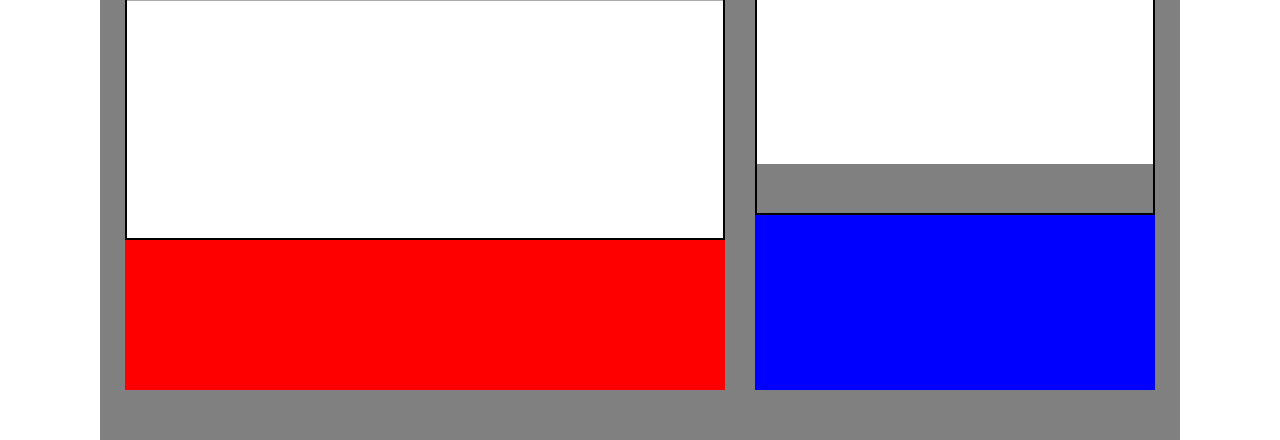
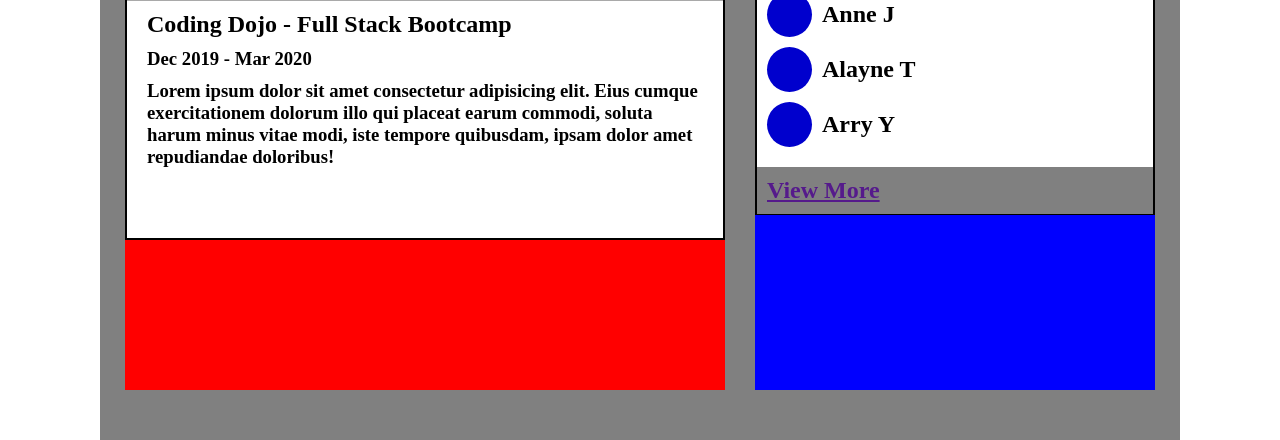
Before and after one commit to LuckyM1618/Mike_Web_Fund_2021, a plain HTML site: page ProfilePage/index.html in a window 1280 px wide. Shown: the part 510-950 px from the top of the page. Drawn offline with Linux system fonts and the light colour scheme.

Commit message:
Finished all body content except images

```diff
--- a/ProfilePage/index.html
+++ b/ProfilePage/index.html
@@ -45,7 +45,9 @@
                     </div>
 
                     <div id="edu_body">
-
+                        <h2>Coding Dojo - Full Stack Bootcamp</h2>
+                        <h3>Dec 2019 - Mar 2020</h3>
+                        <h3>Lorem ipsum dolor sit amet consectetur adipisicing elit. Eius cumque exercitationem dolorum illo qui placeat earum commodi, soluta harum minus vitae modi, iste tempore quibusdam, ipsam dolor amet repudiandae doloribus!</h3>
                     </div>
                 </div>
             </div>
@@ -63,7 +65,7 @@
                     <div id="conn_req_body">
                         <div class="conn_req_body_row">
                             <div class="conn_req_body_left">
-                                <div class="conn_profile_img"></div>
+                                <div class="req_profile_img"></div>
 
                                 <h2>Todd E</h2>
                             </div>
@@ -76,7 +78,7 @@
 
                         <div class="conn_req_body_row">
                             <div class="conn_req_body_left">
-                                <div class="conn_profile_img"></div>
+                                <div class="req_profile_img"></div>
 
                                 <h2>Phil K</h2>
                             </div>
@@ -99,11 +101,33 @@
                     </div>
 
                     <div id="your_conns_body">
+                        <div class="your_conns_body_row">
+                            <div class="conns_profile_img"></div>
 
+                            <h2>Adrien D</h2>
+                        </div>
+
+                        <div class="your_conns_body_row">
+                            <div class="conns_profile_img"></div>
+
+                            <h2>Anne J</h2>
+                        </div>
+
+                        <div class="your_conns_body_row">
+                            <div class="conns_profile_img"></div>
+
+                            <h2>Alayne T</h2>
+                        </div>
+
+                        <div class="your_conns_body_row">
+                            <div class="conns_profile_img"></div>
+
+                            <h2>Arry Y</h2>
+                        </div>
                     </div>
 
                     <div id="your_conns_footer">
-
+                        <h2><a href="">View More</a></h2>
                     </div>
                 </div>
             </div>
--- a/ProfilePage/style.css
+++ b/ProfilePage/style.css
@@ -131,8 +131,17 @@
 #edu_body {
     height: 240px;
     width: 100%;
+    padding: 10px 20px;
+    display: flex;
+    flex-direction: column;
+    align-items: flex-start;
+    justify-content: flex-start;
     box-sizing: border-box;
     background-color: white;
+}
+
+#edu_body > * {
+    margin-bottom: 10px;
 }
 
 #right_content {
@@ -206,7 +215,7 @@
     align-items: center;
 }
 
-.conn_profile_img {
+.req_profile_img {
     height: 45px;
     width: 45px;
     border-radius: 50%;
@@ -274,13 +283,45 @@
 #your_conns_body {
     height: 240px;
     width: 100%;
+    padding: 10px;
+    display: flex;
+    flex-direction: column;
+    justify-content: flex-start;
+    align-items: center;
     box-sizing: border-box;
     background-color: white;
+}
+
+.your_conns_body_row {
+    width: 100%;
+    margin-bottom: 10px;
+    box-sizing: border-box;
+    display: flex;
+    flex-direction: row;
+    justify-content: flex-start;
+    align-items: center;
+}
+
+.conns_profile_img {
+    height: 45px;
+    width: 45px;
+    border-radius: 50%;
+    background-color: mediumblue;
+    margin-right: 10px;
 }
 
 #your_conns_footer {
     height: 50px;
     width: 100%;
+    padding: 10px;
+    display: flex;
+    flex-direction: row;
+    justify-content: flex-start;
+    align-items: center;
     box-sizing: border-box;
     background-color: gray;
 }
+
+#your_conns_footer > a {
+
+}
```
